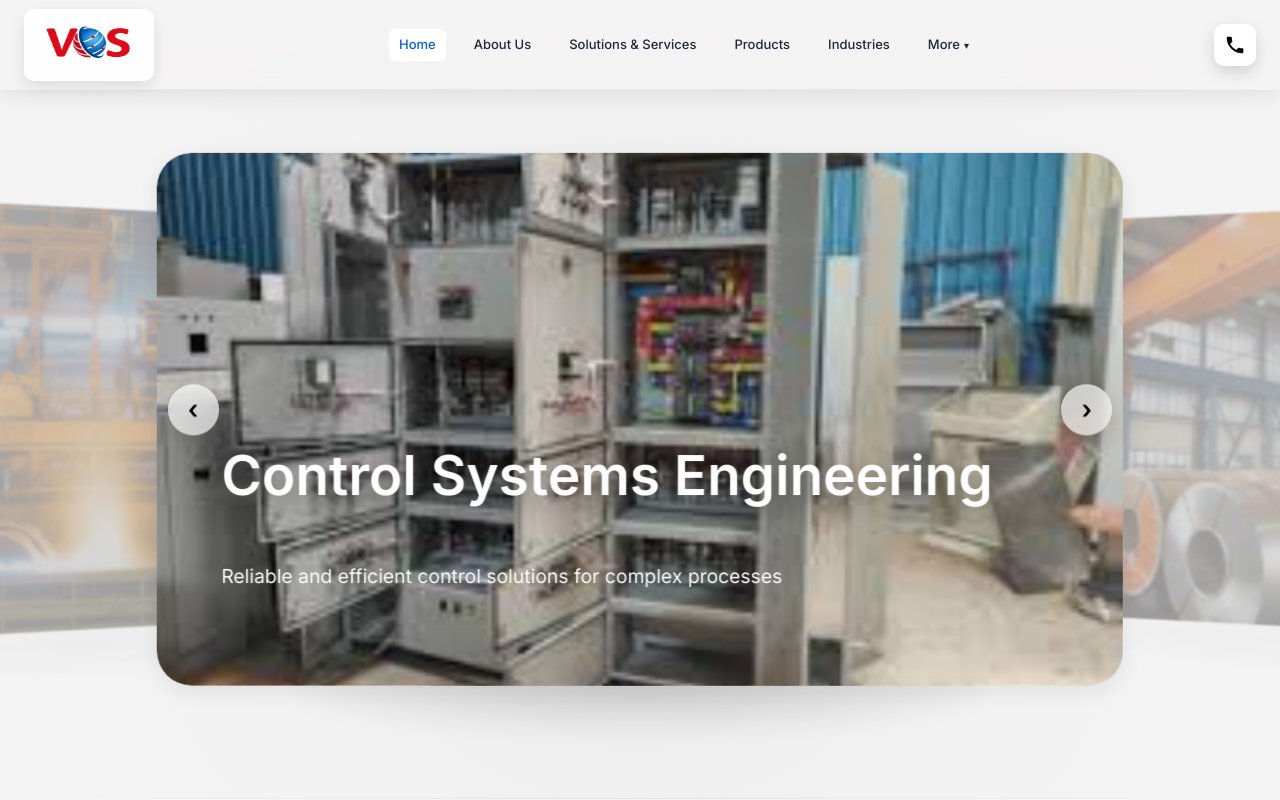
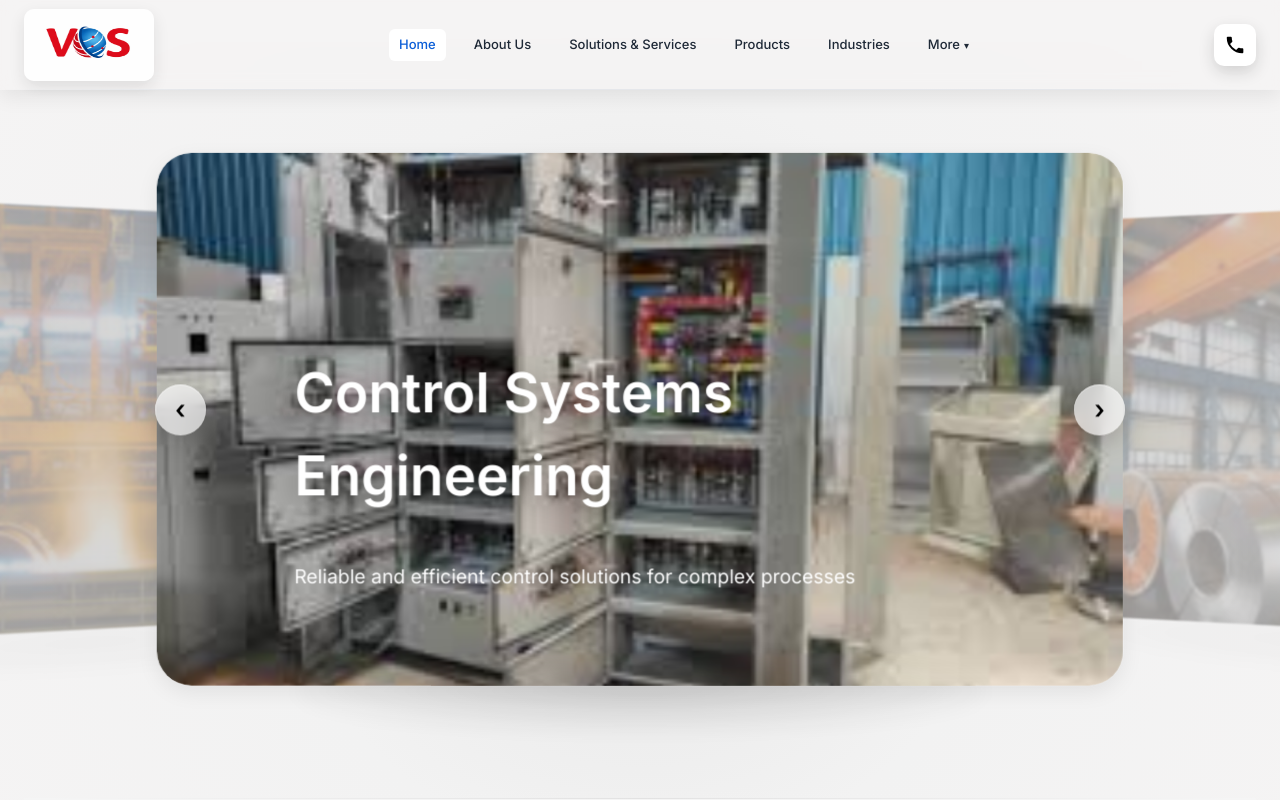
Before and after one commit to ADI-2707/VSM-Venture-Control-Systems-Pvt.-Ltd., a Next.js app in the folder frontend/: page / in a window 1280 px wide. Shown: the top 800 px of the page. Built offline with nearby package versions, Linux system fonts and the light colour scheme.

Commit message:
style(hero): prevented nav buttons overlapping hero text

```diff
--- a/frontend/src/sections/hero/Hero.module.css
+++ b/frontend/src/sections/hero/Hero.module.css
@@ -110,8 +110,8 @@
 .overlay {
   position: absolute;
   bottom: clamp(30px, 6vw, 70px);
-  left: clamp(20px, 5vw, 60px);
-  right: clamp(20px, 5vw, 60px);
+  left: clamp(80px, 10vw, 140px);
+  right: clamp(80px, 10vw, 140px);
   color: white;
   z-index: 5;
 }
@@ -287,11 +287,11 @@
 }
 
 .navLeft {
-  left: clamp(10px, 4vw, 70px);
+  left: clamp(12px, 3vw, 40px);
 }
 
 .navRight {
-  right: clamp(10px, 4vw, 70px);
+  right: clamp(12px, 3vw, 40px);
 }
 
 .heroInner {
```
